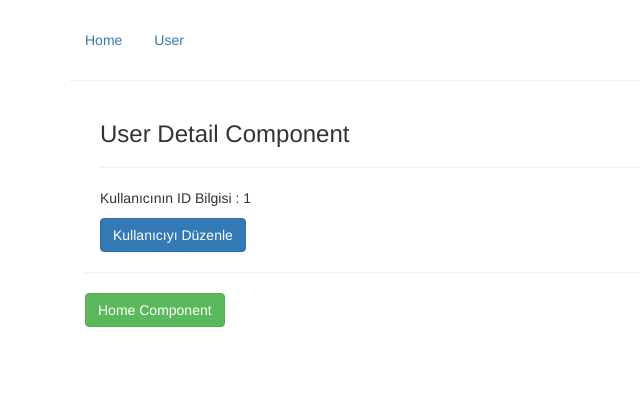
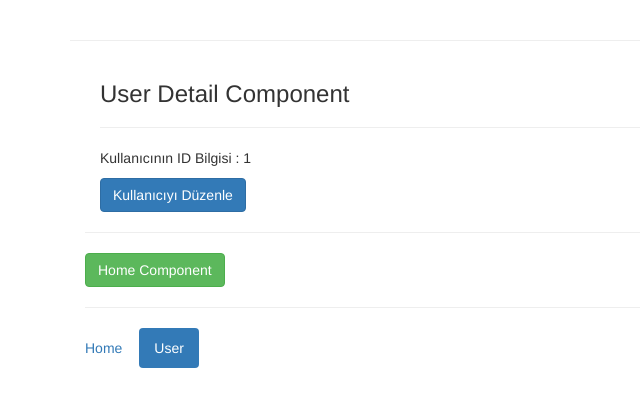
Before and after one commit to Yemre-karakuzu/RouterExample, a Vue app: page /#/user/1 in a window 1280 px wide. Shown: the top 406 px of the page, without its empty margins (0-640 px from the left). Built offline with nearby package versions, Linux system fonts and the light colour scheme.

Commit message:
name router link

```diff
--- a/src/App.vue
+++ b/src/App.vue
@@ -3,20 +3,21 @@
   <div class="row">
     <div class="col-md-12">
       <br>
-      <Header></Header>
       <hr>
+      <router-view name="header-top"></router-view>
       <router-view></router-view>
+      <router-view name="header-bottom"></router-view>
     </div>
   </div>
 </div>
 </template>
 
 <script>
-import Header from "./components/Header"
+// import Header from "./components/Header"
 export default {
-  components:{
-    Header,
-  }
+  // components:{
+  //   Header,
+  // }
 }
 </script>
 
--- a/src/components/Header.vue
+++ b/src/components/Header.vue
@@ -3,7 +3,7 @@
     <router-link tag="li" to="/" exact active-class="active">
         <a>Home</a>
     </router-link>
-    <router-link tag="li" to="/user" exact active-class="active">
+    <router-link tag="li" to="/user"  active-class="active">
         <a>User</a>
     </router-link>
 
--- a/src/components/User.vue
+++ b/src/components/User.vue
@@ -4,6 +4,7 @@
     <!-- children route varsa router-view kullanılması gerekir. -->
     <hr>
     <button class="btn btn-success"  @click="navigateToHome">Home Component</button>
+  <hr>
   </div>
 </template>
 <script>
--- a/src/components/UserDetail.vue
+++ b/src/components/UserDetail.vue
@@ -6,7 +6,7 @@
     <router-link
     tag="button"
     class="btn btn-primary"
-    :to="{name:'userEdit',params:{id:$route.params.id}}"
+    :to="{name:'userEdit',params:{id:$route.params.id},query:{name:'Yunus Emre',lastname:'Karakuzu' }}"
     >
     <!-- :to="'/user/'+$route.params.id+'/edit'" -->
     <!-- BU ŞEKİLDE DE TANIMLANABİLİR -->
--- a/src/components/UserEdit.vue
+++ b/src/components/UserEdit.vue
@@ -3,9 +3,10 @@
     <h3>User Edit Component</h3>
     <hr>
     <p>
-      Lorem ipsum dolor sit amet, consectetur adipisicing elit. Corporis, earum libero odit optio repellendus sed
-      soluta? Animi, atque blanditiis commodi consequatur distinctio dolorem eaque eos expedita, modi reprehenderit
-      repudiandae soluta.
+      Ad:{{$route.query.name}}
+    </p>
+    <p>
+      Soyad:{{$route.query.lastname}}
     </p>
   </div>
 </template>
--- a/src/router/router.js
+++ b/src/router/router.js
@@ -4,16 +4,22 @@ import User from "../components/User"
 import UserEdit from "../components/UserEdit"
 import UserDetail from "../components/UserDetail"
 import UserStart from "../components/UserStart"
+import Header from "../components/Header"
 
 export const routes=[
-    {path:'/',component :Home ,name:"Home"},
-    {path:'/user',component :User,name:"user",
+    {path:'/',name:"Home",components:{
+        default:Home,
+        "header-top":Header
+    }},
+    {path:'/user',name:"user",components:{
+        default:User,
+        "header-bottom":Header
+    },
         children:[
             {path :'',component:UserStart},// /user
             {path :':id',component:UserDetail}, // /user/12
             {path :':id/edit',component:UserEdit,name:"userEdit"} // /user/12/edit
-
-
         ]
-    }
+    },
+    {path:"/redirect",redirect:{name:"user"}}
 ];
```
